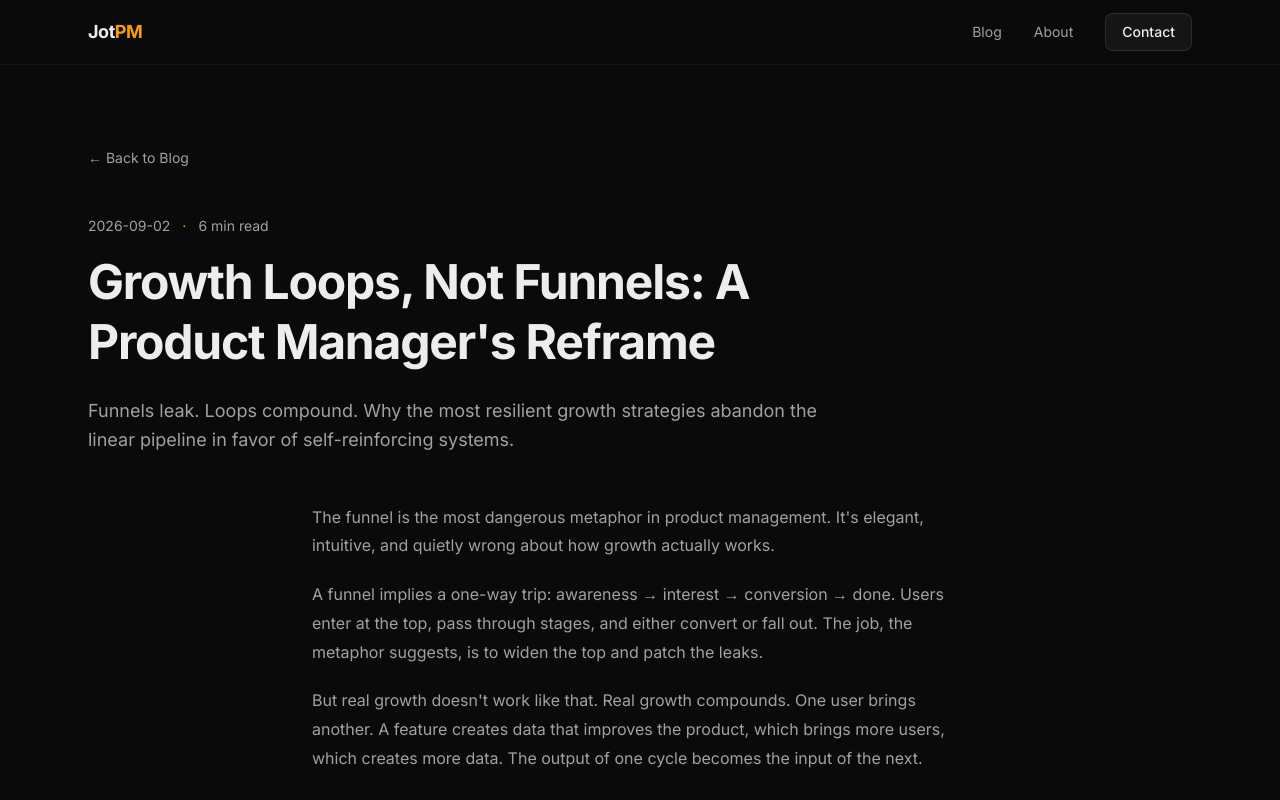
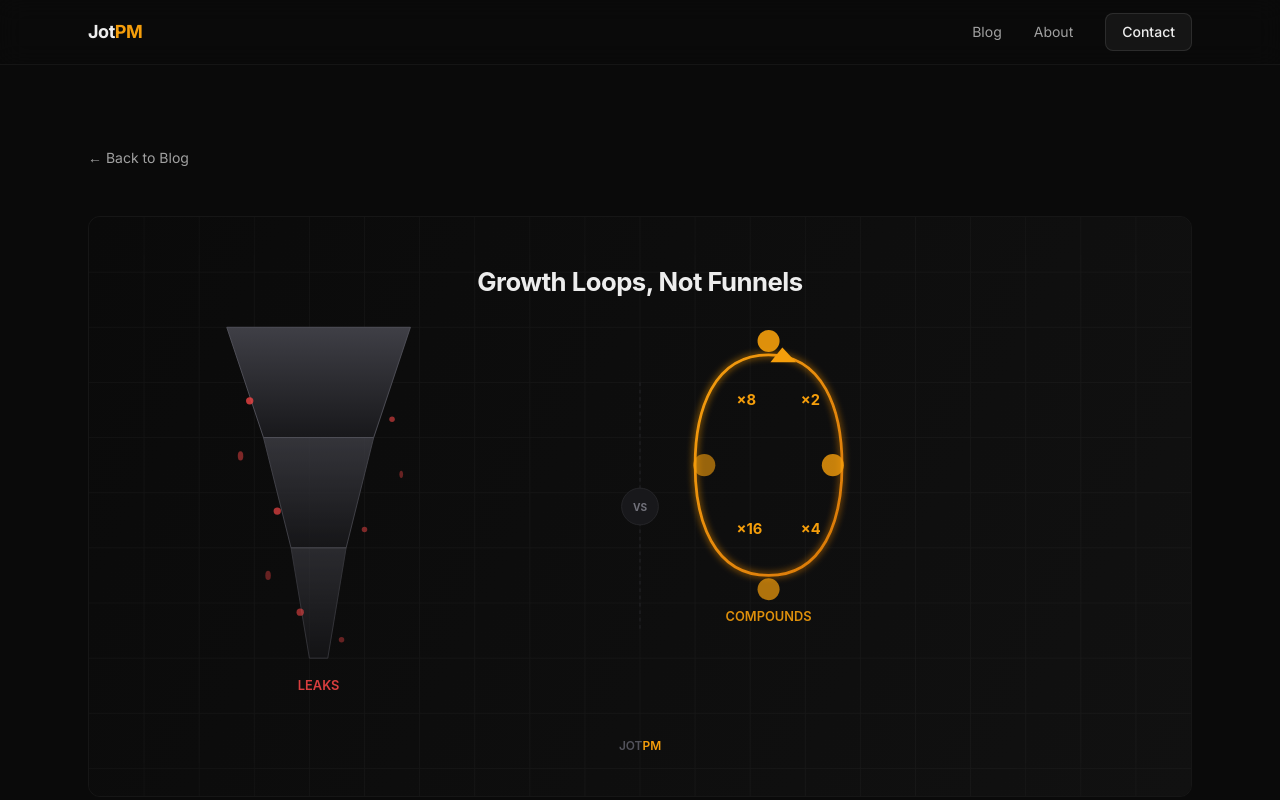
Before and after one commit to aksharjothi-max/jotpm, a Next.js app: page /blog/growth-loops-not-funnels in a window 1280 px wide. Shown: the top 800 px of the page. Built offline with nearby package versions, Linux system fonts and the light colour scheme.

Commit message:
Add featured image for growth loops article

```diff
--- a/src/app/blog/[slug]/page.tsx
+++ b/src/app/blog/[slug]/page.tsx
@@ -25,6 +25,16 @@ export default async function ArticlePage({
         ← Back to Blog
       </Link>
 
+      {article.image && (
+        <div className="mb-12 rounded-xl overflow-hidden border border-white/5">
+          <img
+            src={article.image}
+            alt={article.title}
+            className="w-full h-auto"
+          />
+        </div>
+      )}
+
       <header className="max-w-3xl mb-12">
         <div className="flex items-center gap-3 mb-4">
           <span className="text-sm text-[var(--muted)]">{article.date}</span>
--- a/src/lib/articles.ts
+++ b/src/lib/articles.ts
@@ -5,6 +5,7 @@ export interface Article {
   date: string;
   readTime: string;
   content: string;
+  image?: string;
 }
 
 const articles: Article[] = [
@@ -15,6 +16,7 @@ const articles: Article[] = [
       "Funnels leak. Loops compound. Why the most resilient growth strategies abandon the linear pipeline in favor of self-reinforcing systems.",
     date: "2026-09-02",
     readTime: "6 min read",
+    image: "/images/blog/growth-loops-not-funnels.svg",
     content: `
 <p>The funnel is the most dangerous metaphor in product management. It's elegant, intuitive, and quietly wrong about how growth actually works.</p>
 
```
Also changed, not shown: public/images/blog/growth-loops-not-funnels.svg (added).
